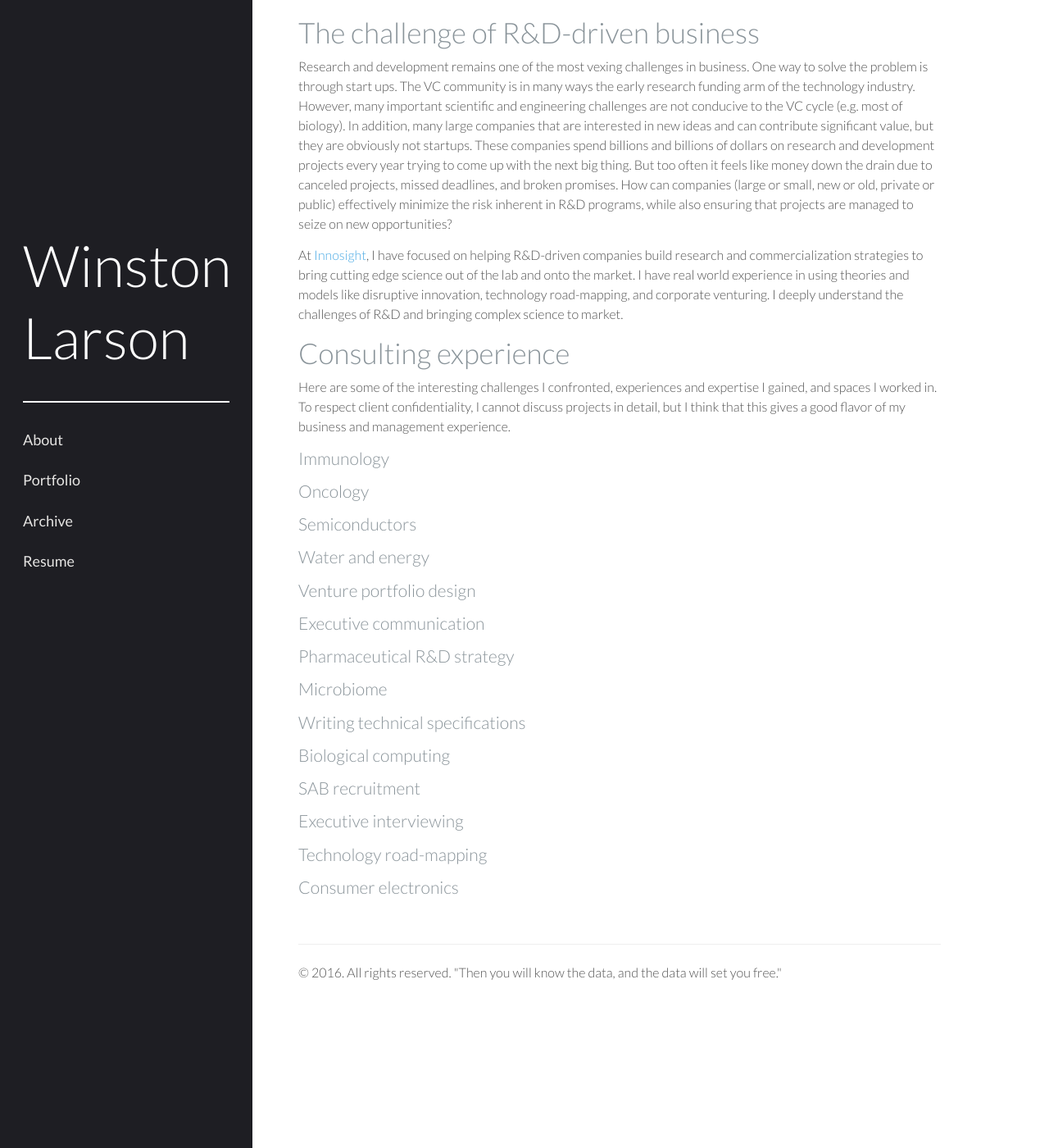
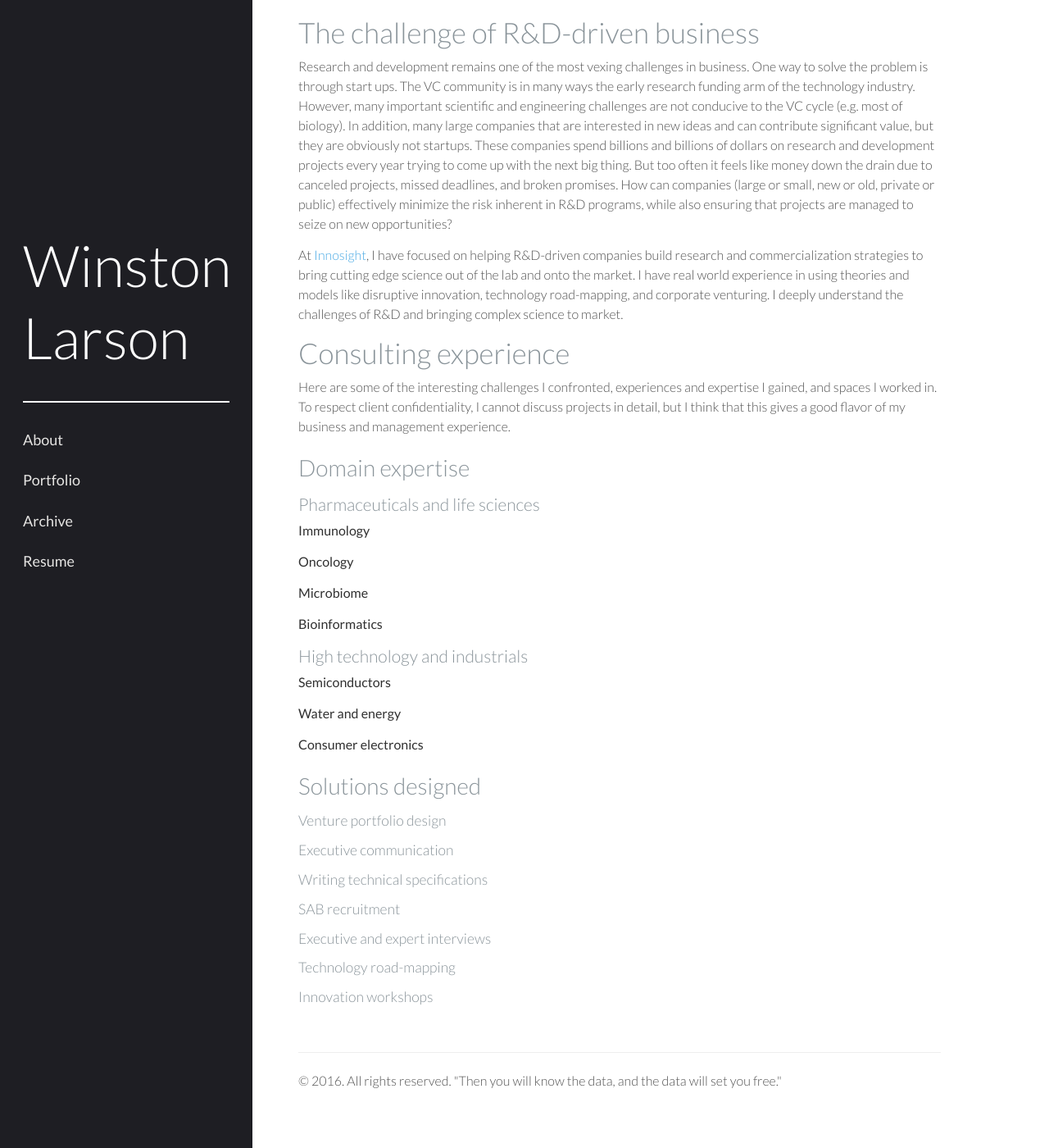
Before and after one commit to winstonlarson/old_website, a Jekyll site: the page built from innosight.md, in a window 1280 px wide and 1400 px high, scrolled down 222 px. Shown: the whole window at 82% size. Built offline with Jekyll 4.4.1, drawn with Linux system fonts in a browser that asks for light colours; some web fonts are replaced.

Commit message:
Fixed innosight page

```diff
--- a/innosight.md
+++ b/innosight.md
@@ -13,30 +13,38 @@ At [Innosight](http://www.innosight.com), I have focused on helping R&D-driven c
 ##Consulting experience
 Here are some of the interesting challenges I confronted, experiences and expertise I gained, and spaces I worked in. To respect client confidentiality, I cannot discuss projects in detail, but I think that this gives a good flavor of my business and management experience.
 
-####Immunology
+###Domain expertise
 
-####Oncology
+####Pharmaceuticals and life sciences
 
-####Semiconductors
+**Immunology**
 
-####Water and energy
+**Oncology**
 
-####Venture portfolio design
+**Microbiome**
 
-####Executive communication
+**Bioinformatics**
 
-####Pharmaceutical R&D strategy
+####High technology and industrials
 
-####Microbiome
+**Semiconductors**
 
-####Writing technical specifications
+**Water and energy**
 
-####Biological computing
+**Consumer electronics**
 
-####SAB recruitment
+###Solutions designed
 
-####Executive interviewing
+#####Venture portfolio design
 
-####Technology road-mapping
+#####Executive communication
 
-####Consumer electronics
+#####Writing technical specifications
+
+#####SAB recruitment
+
+#####Executive and expert interviews
+
+#####Technology road-mapping
+
+#####Innovation workshops
```
Also changed, not shown: 18 other files.
